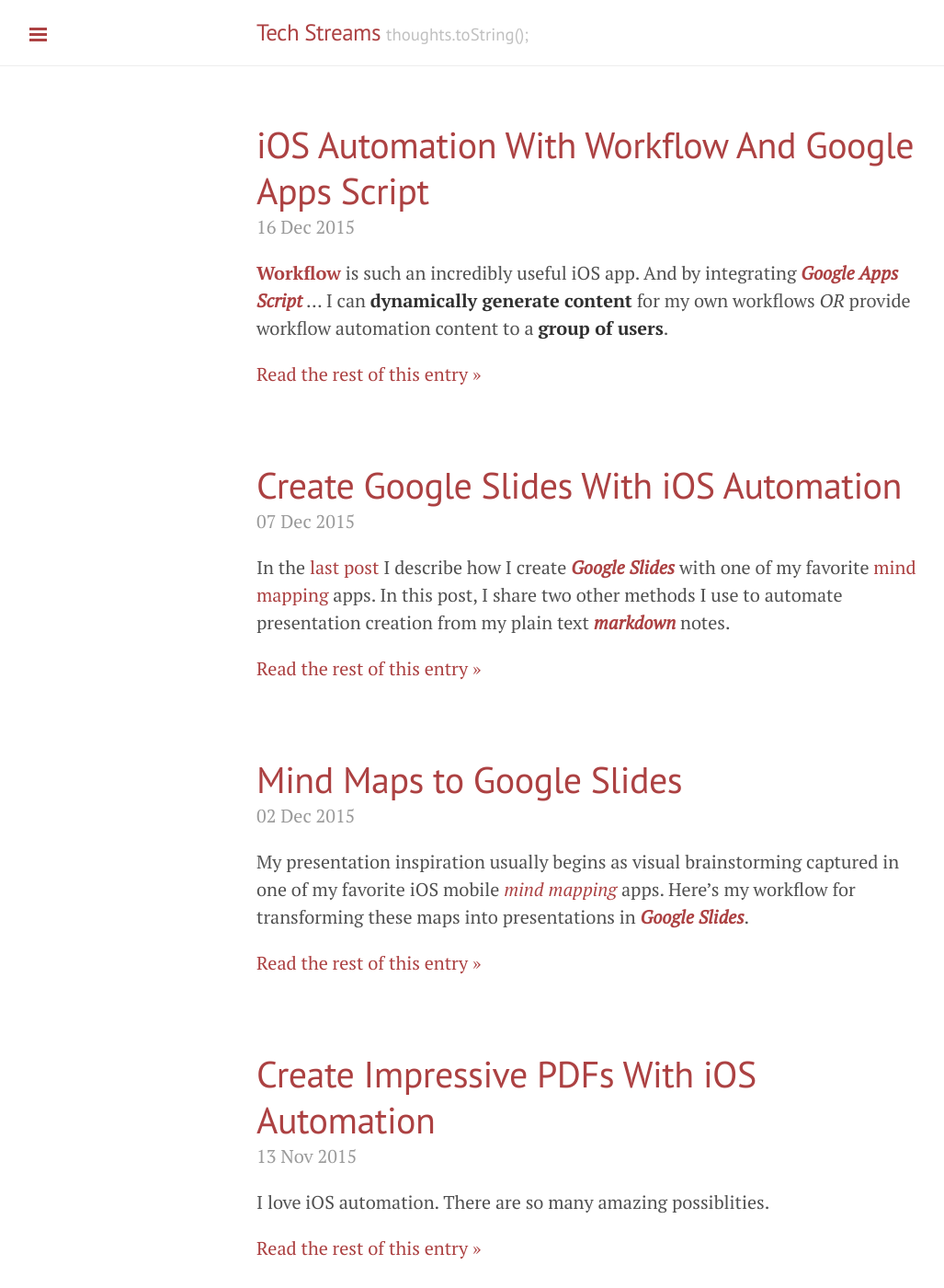
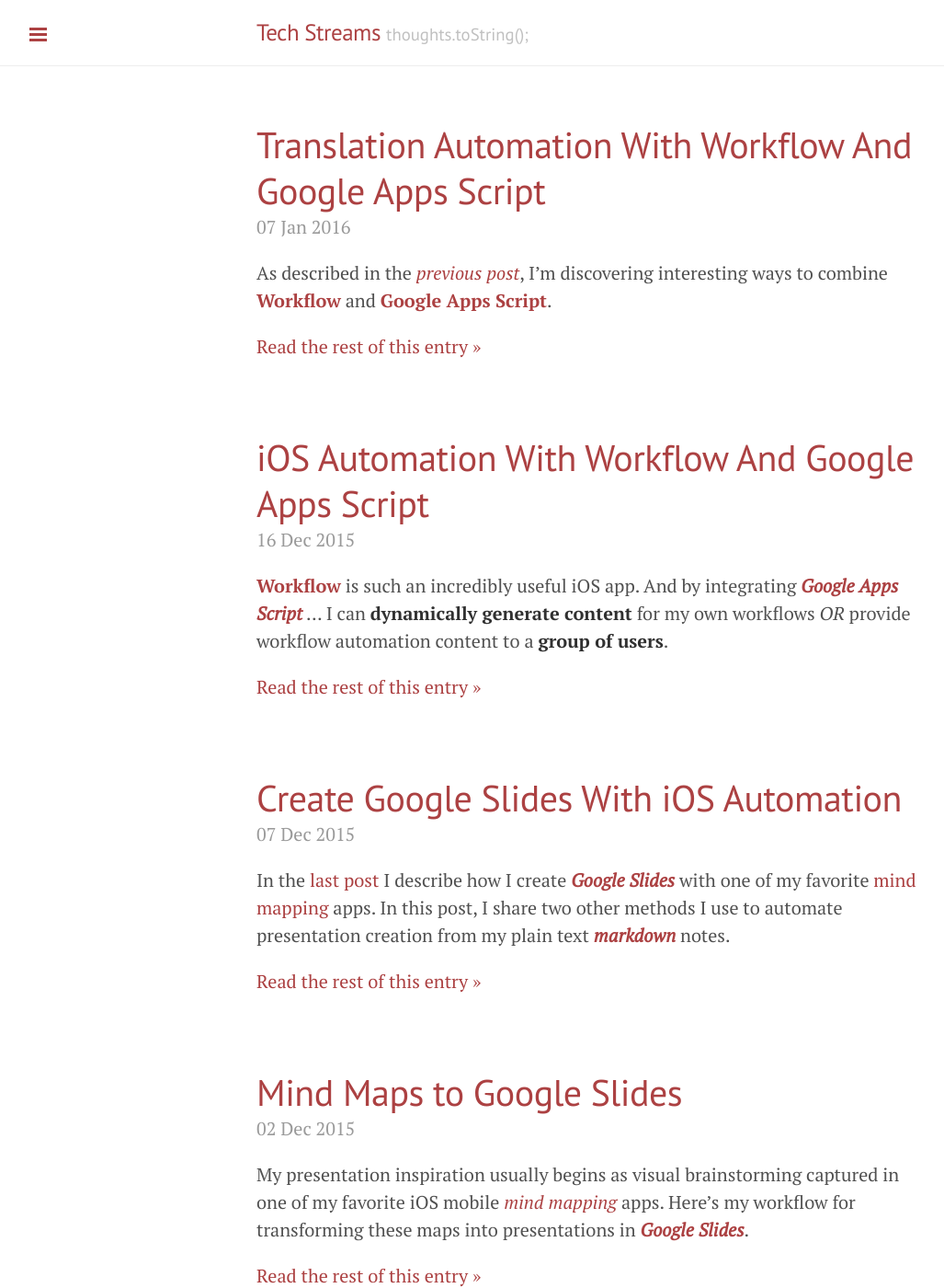
Before and after one commit to techstreams/techstreams.github.io, a Jekyll site: the page built from index.html, in a window 1280 px wide and 1400 px high. Shown: the whole window at 92% size, without its empty margins (1-1028 px from the left). Built offline with Jekyll 4.4.1, drawn with Linux system fonts in a browser that asks for light colours; nearby versions of some CDN libraries; Markdown is read by kramdown in place of the engine named in the settings; the list of posts is cut into pages by our own code; some of the changed text lies outside the part shown.

Commit message:
Add blog post

```diff
--- a/_data/projects.yml
+++ b/_data/projects.yml
@@ -1,5 +1,15 @@
 title: Tech-Streams Project Timeline
 items:
+  - tl_title: Translation Automation with Google Apps Script and Workflow
+    tl_badge: ''
+    tl_icon: fa-bullseye
+    tl_date: 2016-01-07
+    tl_content: <p><a href="https://www.google.com/script/start/" target="_blank">Google Apps Script</a> translation example for iOS Automation with the <a href="https://workflow.is/" target="__blank">Workflow</a> app.</p>
+    buttons:
+      - href: 'https://techstreams.github.io/2016/01/07/translation-automation-with-workflow-and-google-apps-script//'
+        class: btn-warning
+        icon: fa-rss
+        name: Blog Post
   - tl_title: iOS Automation with Google Apps Script and Workflow
     tl_badge: ''
     tl_icon: fa-bullseye
--- /dev/null
+++ b/_posts/2016-01-07-translation-automation-with-workflow-and-google-apps-script.md
@@ -0,0 +1,87 @@
+---
+layout: post
+title: Translation Automation With Workflow And Google Apps Script
+tags: [google-apps-script, workflow]
+---
+
+As described in the *[previous post](https://techstreams.github.io/2015/12/16/ios-automation-with-workflow-and-google-apps-script/)*, I'm discovering interesting ways to combine **[Workflow](https://workflow.is/)** and **[Google Apps Script](https://www.google.com/script/start/)**.
+
+Here's another engaging integration utilizing *[Google Translate](https://translate.google.com/)* to automatically generate *[localized](https://en.wikipedia.org/wiki/Internationalization_and_localization)* content to send as email or share as a PDF from an iOS device.
+
+<i class="fa fa-hand-o-right"></i> *For more on the __Workflow__ app see [iOS Automation with Workflow](https://techstreams.github.io/2015/04/06/ios-automation-with-workflow/).*
+
+<i class="fa fa-hand-o-right"></i> *For more on using [localization](https://en.wikipedia.org/wiki/Internationalization_and_localization) with a [Google Form](https://www.google.com/forms/about/) see [TSFormTranslator](https://techstreams.github.io.2015-04-14-tsformtranslator-overview/).*
+
+---
+
+## Localize Content with Workflow and Google Apps Script
+
+<br>
+
+![Workflows]({{site.baseurl}}/images/2016-01-07-workflows.png)
+
+<br>
+
+The **[Workflow](https://workflow.is/)** app already provides fantastic translation capabilities.
+
+Here's a simple *standalone* workflow which ...
+
+* Prompts the user for text input
+* Detects the origin language
+* Translates the text into the selected language
+* Prompts the user to share the content as a message, email or share as a PDF
+
+| Workflow |
+| :--------: |
+| **[<i class="fa fa-refresh"></i> Text Translator](https://workflow.is/workflows/3f43d9bc1dca43a1a4b9115a96b9a0f2)** *(Click for install page)*  |
+
+<br>
+
+`~~~`
+
+<br>
+
+With the integration of **[Google Apps Script](https://www.google.com/script/start/)**, I'm able to provide *rich text* localized content to a ***distributed set of [Workflow](https://workflow.is/) users***.
+
+
+<br>
+
+**CUSTOM TRANSLATOR**
+
+> An example Google Apps Script which supplies localized rich text content to the iOS [Workflow](https://workflow.is/) app to be sent as email or shared as a PDF after prompting for the translation language.
+>
+> <i class="fa fa-hand-o-right"></i> *Content can include [html](https://en.wikipedia.org/wiki/HTML) for rich text.*
+>
+> *__Usage Example:__*
+>
+> * *Localized rich text content system for individuals or groups*
+>
+>  <i class="fa fa-exclamation-circle"></i> *Be sure to replace the __Google Apps Script URLs__ found in the following example workflow with your own.*
+>
+> <i class="fa fa-exclamation-circle"></i> *The __second Google Apps Script URL__ in the following example workflow requires two parameters to be sent back to the Google Apps Script.  __Take care__ when replacing with your own URL.*
+>
+> <i class="fa fa-exclamation-circle"></i> *Some inter-language translations may not be supported.*
+>
+
+<br>
+
+| Workflow | Google Apps Script |
+| :--------: | :---------------: |
+| **[<i class="fa fa-refresh"></i> Custom Translator](https://workflow.is/workflows/ad520fad30484a3fa8d63adbf3337d9c)** *(Click for install page)* | **[Custom Translator Script](https://script.google.com/d/1lRVhoir1brlYnXfW70fR6inCwNBr_SjBjmHnl3cmtSansD051lkGmWPI/edit?usp=sharing)** *(Click to make a copy of script)* |
+
+<br>
+
+
+<i class="fa fa-hand-o-right"></i> *See [Deploying a script as a web app](https://developers.google.com/apps-script/guides/web#deploying_a_script_as_a_web_app) for more on deploying this [Google Apps Script](https://www.google.com/script/start/) example in your environment.*
+
+<br>
+
+---
+
+Here's the ***Google Apps Script code*** if you want to install the script manually.
+
+{% gist techstreams/c99f4f0c88f9c62eadee %}
+
+<br>
+
+<i class="fa fa-hand-o-right"></i> *__Add content__ to the Google Apps Script project as `html` files.  See the __[Custom Translator Script](https://script.google.com/d/1lRVhoir1brlYnXfW70fR6inCwNBr_SjBjmHnl3cmtSansD051lkGmWPI/edit?usp=sharing)__ for examples.*
```
Also changed, not shown: _posts/2015-12-16-ios-automation-with-workflow-and-google-apps-script.md (+1 -1 lines), images/2016-01-07-workflows.png (added).
